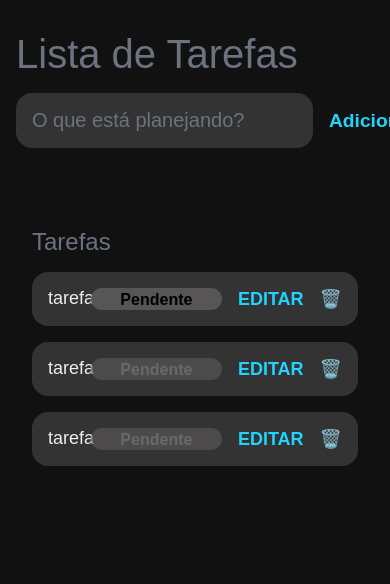
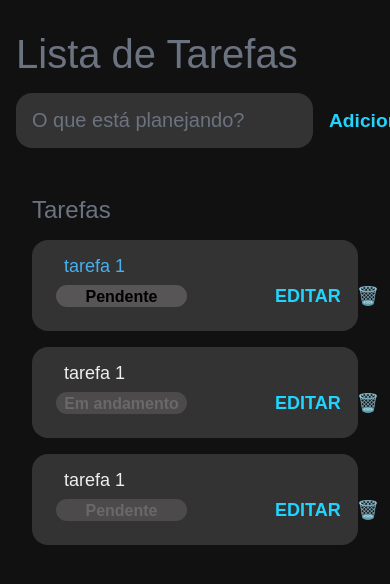
Before and after one commit to HiagoBriano/to-do_list, a React (Create React App) app in the folder frontend/: page /task in a window 390 px wide. Shown: the top 584 px of the page. Built offline with nearby package versions, Linux system fonts and the light colour scheme.

Commit message:
improve: adjusted to responsiveness

```diff
--- a/frontend/src/pages/Task/index.tsx
+++ b/frontend/src/pages/Task/index.tsx
@@ -3,7 +3,7 @@ import './task.css';
 function Task() {
   return (
     <>
-      <header className='header-task'>
+      <header className="header-task">
         <h1>Lista de Tarefas</h1>
         <form className="new-task-form">
           <input
@@ -11,27 +11,25 @@ function Task() {
             placeholder="O que está planejando?"
             className="new-task-input"
           />
-          <input
-            type="submit"
-            className="new-task-submit"
-            value="Adicionar"
-          />
+          <input type="submit" className="new-task-submit" value="Adicionar" />
         </form>
       </header>
 
-      <main className='main-task'>
+      <main className="main-task">
         <section className="task-list">
           <h2>Tarefas</h2>
           <div className="tasks">
             <div className="content">
-              <input type="text" className="text" value="tarefa 1" readOnly />
+              <input type="text" className="text" value="tarefa 1" />
             </div>
             <div className="actions">
-              <select className="form-select" >
-                <option value="pending" selected>Pendente</option>
+              <select className="form-select">
+                <option value="pending" selected>
+                  Pendente
+                </option>
                 <option value="in progress">Em andamento</option>
                 <option value="done">Completa</option>
-            </select>
+              </select>
               <button className="edit">Editar</button>
               <button className="delete">🗑️</button>
             </div>
@@ -42,11 +40,13 @@ function Task() {
               <input type="text" className="text" value="tarefa 1" readOnly />
             </div>
             <div className="actions">
-              <select className="form-select" disabled >
-                <option value="pending" selected>Pendente</option>
-                <option value="in progress">Em andamento</option>
+              <select className="form-select" disabled>
+                <option value="pending">Pendente</option>
+                <option value="in progress" selected>
+                  Em andamento
+                </option>
                 <option value="done">Completa</option>
-            </select>
+              </select>
               <button className="edit">Editar</button>
               <button className="delete">🗑️</button>
             </div>
@@ -57,11 +57,13 @@ function Task() {
               <input type="text" className="text" value="tarefa 1" readOnly />
             </div>
             <div className="actions">
-              <select className="form-select" disabled >
-                <option value="pending" selected>Pendente</option>
+              <select className="form-select" disabled>
+                <option value="pending" selected>
+                  Pendente
+                </option>
                 <option value="in progress">Em andamento</option>
                 <option value="done">Completa</option>
-            </select>
+              </select>
               <button className="edit">Editar</button>
               <button className="delete">🗑️</button>
             </div>
--- a/frontend/src/pages/Task/task.css
+++ b/frontend/src/pages/Task/task.css
@@ -1,13 +1,3 @@
-:root {
-  --dark: #374151;
-  --darker: #1f2937;
-  --darkest: #111827;
-  --gray: #6b7280;
-  --light: #eee;
-  --pink: #ec4899;
-  --purple: #8b5cf6;
-}
-
 body {
   display: flex;
   flex-direction: column;
@@ -26,7 +16,7 @@ body {
 .header-task h1 {
   font-size: 2.5rem;
   font-weight: 300;
-  color: var(--gray);
+  color: #6b7280;;
   margin-bottom: 1rem;
 }
 
@@ -47,12 +37,12 @@ input, button, select {
   padding: 1rem;
   border-radius: 1rem;
   margin-right: 1rem;
-  color: var(--light);
+  color: #eee;
   font-size: 1.25rem;
 }
 
 .new-task-input::placeholder {
-  color: var(--gray);
+  color: #6b7280;;
 }
 
 .new-task-submit {
@@ -69,7 +59,7 @@ input, button, select {
 
 .main-task {
   flex: 1 1 0%;
-  padding: 2rem 1rem;
+  padding: 0rem 1rem;
   max-width: 800px;
   width: 100%;
   margin: 0 auto;
@@ -82,7 +72,7 @@ input, button, select {
 .task-list h2 {
   font-size: 1.5rem;
   font-weight: 300;
-  color: var(--gray);
+  color: #6b7280;;
   margin-bottom: 1rem;
 }
 
@@ -96,7 +86,7 @@ input, button, select {
 }
 
 .tasks .content .text {
-  color: var(--light);
+  color: #eee;
   font-size: 1.125rem;
   width: 100%;
   display: block;
@@ -104,7 +94,7 @@ input, button, select {
 }
 
 .tasks .content .text:not(:read-only) {
-  color: var(--pink);
+  color: #48b0ec;
 }
 
 .tasks .actions {
@@ -138,3 +128,25 @@ input, button, select {
   border-radius: 1rem;
   text-align: center;
 }
+
+@media (max-width: 600px) {
+  .tasks {
+    flex-direction: column;
+    padding-left: 2rem;
+  }
+
+  .tasks .content {
+    margin-bottom: 0.5rem;
+  }
+
+  .tasks .actions {
+    margin-bottom: 0.5rem;
+    display: grid;
+    grid-template-columns: auto 1fr 1fr;
+
+  }
+
+  .tasks .actions .form-select {
+    margin-right: 5rem;
+  }
+}
```
